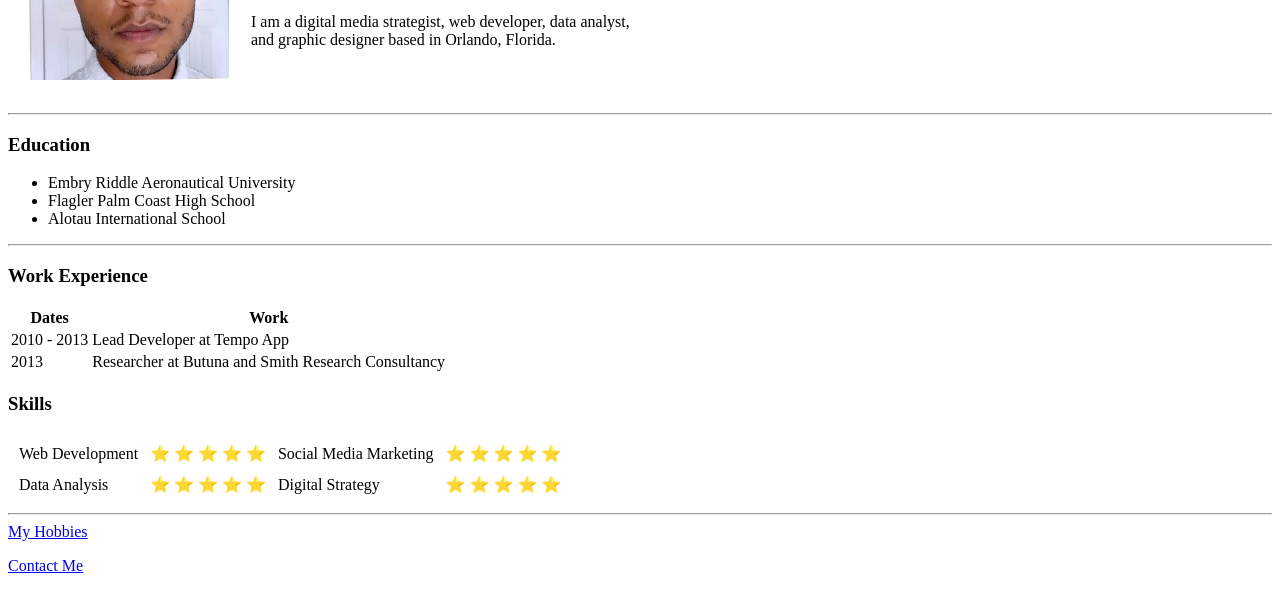
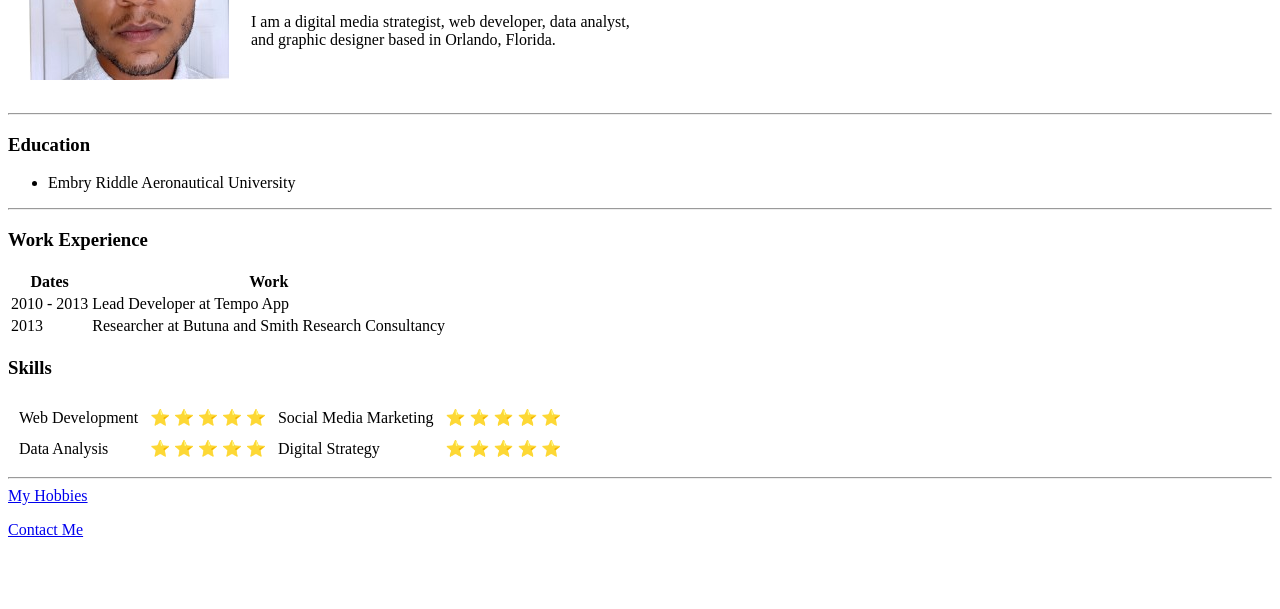
Before and after one commit to jaysmithdev/cv, a plain HTML site: page index.html in a window 1280 px wide. Shown: the part 149-758 px from the top of the page. Drawn offline with Linux system fonts and the light colour scheme.

Commit message:
Update index.html

```diff
--- a/index.html
+++ b/index.html
@@ -27,8 +27,6 @@
   </strong>
   <ul>
     <li>Embry Riddle Aeronautical University</li>
-    <li>Flagler Palm Coast High School</li>
-    <li>Alotau International School</li>
   </ul>
   <hr>
   <h3>Work Experience</h3>
```
